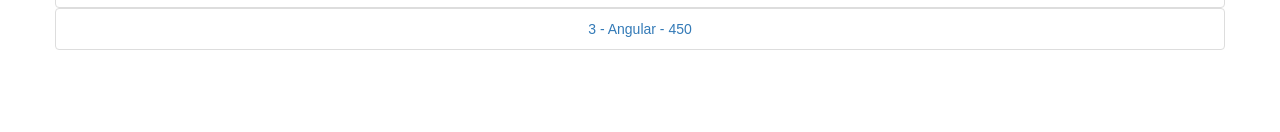
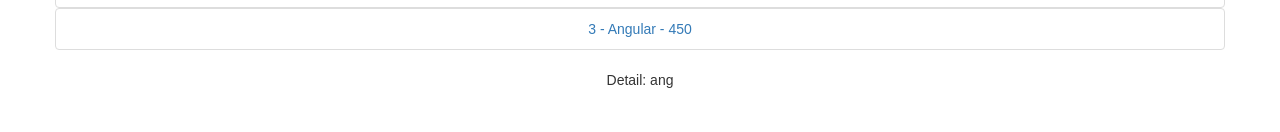
Before and after one commit to pristantruong/React-Router, a React (Create React App) app: page /products/ang in a window 1280 px wide. Shown: the part 168-300 px from the top of the page. Built offline with nearby package versions, Linux system fonts and the light colour scheme.

Commit message:
Match Object

```diff
--- /dev/null
+++ b/src/components/Product.js
@@ -0,0 +1,17 @@
+import React, { Component } from 'react';
+
+class Product extends Component {
+    render() {
+
+        var {match} = this.props;
+        console.log(match);
+        var name = match.params.slug; //slug lấy từ products
+        return (
+            <div>
+                Detail: {name}
+            </div>
+        );
+    }
+}
+
+export default Product;
--- a/src/components/Products.js
+++ b/src/components/Products.js
@@ -1,32 +1,35 @@
 import React, { Component } from 'react';
-import { NavLink } from 'react-router-dom';
+import { NavLink, Route } from 'react-router-dom';
+import Product from './Product';
 
 class Products extends Component {
     render() {
         var products = [
             {
                 id: 1,
+                slug: 'node',
                 name: 'NodeJS',
                 price: 500
             },
             {
                 id: 2,
+                slug: 'react',
                 name: 'ReactJS',
                 price: 450
             },
             {
                 id: 3,
+                slug: 'ang',
                 name: 'Angular',
                 price: 450
             },
         ];
 
         var {match} = this.props;
-        console.log(match);
-
+        var url = match.url;
         var result = products.map((product, index) => {
             return (
-                <NavLink to="" key={index}>
+                <NavLink to={`${url}/${product.slug}`} key={index}>
                     <li className="list-group-item" >
                         {product.id} - {product.name} - {product.price}
                     </li>
@@ -47,6 +50,10 @@
 
                 </div>
 
+                <div className="row">
+                    <Route path = "/products/:slug" component={Product}/>
+                </div>
+
             </div>
         );
     }
```
